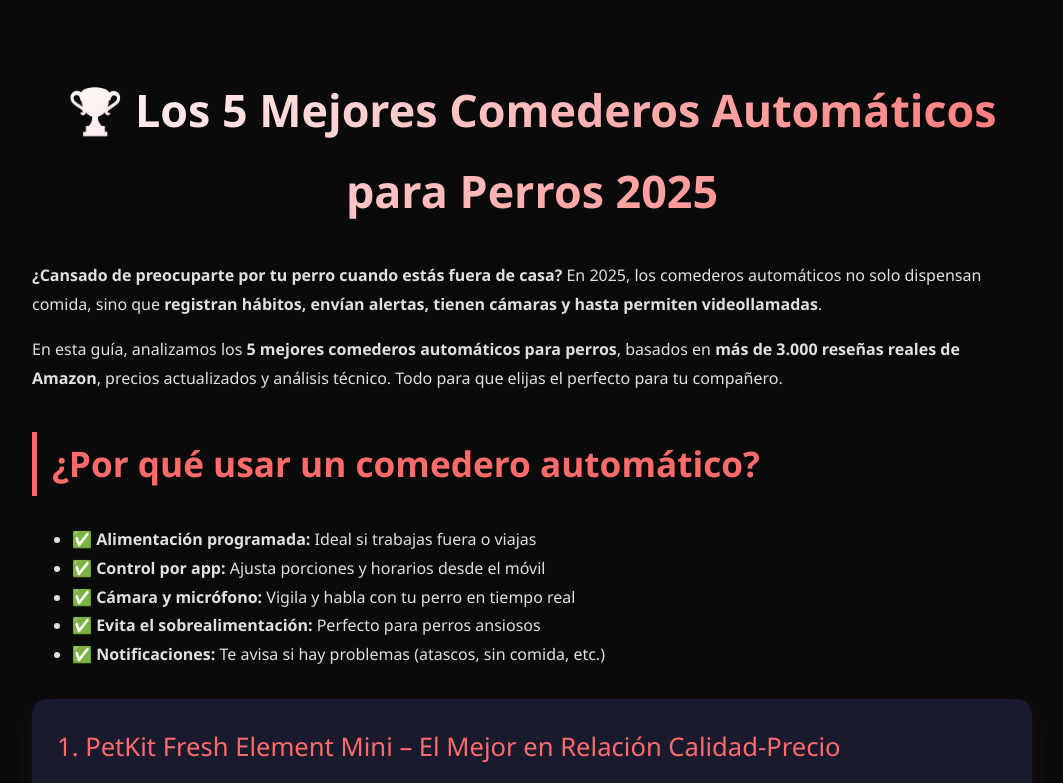
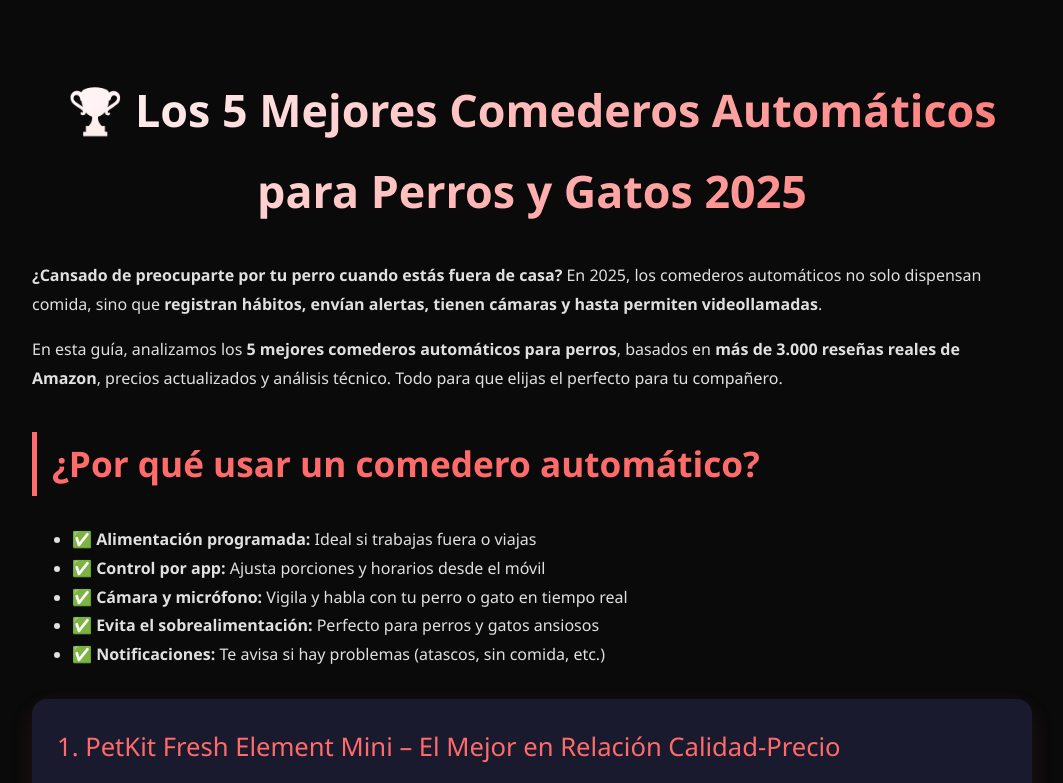
Before and after one commit to angel76ct/pethomepro-web, a plain HTML site: page mejor-comedero-2025.html in a window 1280 px wide. Shown: the top 783 px of the page, without its empty margins (108-1171 px from the left). Drawn offline with Linux system fonts and the light colour scheme.

Commit message:
mejor-comedero-2025.html

```diff
--- a/mejor-comedero-2025.html
+++ b/mejor-comedero-2025.html
@@ -147,7 +147,7 @@
 </head>
 <body>
   <div class="container">
-    <h1>🏆 Los 5 Mejores Comederos Automáticos para Perros 2025</h1>
+    <h1>🏆 Los 5 Mejores Comederos Automáticos para Perros y Gatos 2025</h1>
 
     <p><strong>¿Cansado de preocuparte por tu perro cuando estás fuera de casa?</strong> En 2025, los comederos automáticos no solo dispensan comida, sino que <strong>registran hábitos, envían alertas, tienen cámaras y hasta permiten videollamadas</strong>.</p>
 
@@ -157,8 +157,8 @@
     <ul>
       <li>✅ <strong>Alimentación programada:</strong> Ideal si trabajas fuera o viajas</li>
       <li>✅ <strong>Control por app:</strong> Ajusta porciones y horarios desde el móvil</li>
-      <li>✅ <strong>Cámara y micrófono:</strong> Vigila y habla con tu perro en tiempo real</li>
-      <li>✅ <strong>Evita el sobrealimentación:</strong> Perfecto para perros ansiosos</li>
+      <li>✅ <strong>Cámara y micrófono:</strong> Vigila y habla con tu perro o gato en tiempo real</li>
+      <li>✅ <strong>Evita el sobrealimentación:</strong> Perfecto para perros y gatos ansiosos</li>
       <li>✅ <strong>Notificaciones:</strong> Te avisa si hay problemas (atascos, sin comida, etc.)</li>
     </ul>
 
@@ -216,7 +216,7 @@
     <!-- Producto 3 -->
     <div class="product-card">
       <div class="product-title">3. Wopet Smart Feeder – Con Cámara y Videollamadas</div>
-      <p>Ideal si quieres ver y hablar con tu perro mientras come. Incluye cámara HD y micrófono.</p>
+      <p>Ideal si quieres ver y hablar con tu perro o gato mientras come. Incluye cámara HD y micrófono.</p>
       <div class="price">129,99€ <span class="old-price">169,99€</span></div>
       <div class="pros-cons">
         <div class="pros">
@@ -240,7 +240,7 @@
 
     <!-- Producto 4 -->
     <div class="product-card">
-      <div class="product-title">4. PetSafe Smart Feed – Para Perros con Horarios Específicos</div>
+      <div class="product-title">4. PetSafe Smart Feed – Para Perros y Gatos con Horarios Específicos</div>
       <p>Perfecto para perros con necesidades médicas. Programa hasta 12 comidas al día.</p>
       <div class="price">159,99€ <span class="old-price">199,99€</span></div>
       <div class="pros-cons">
```
